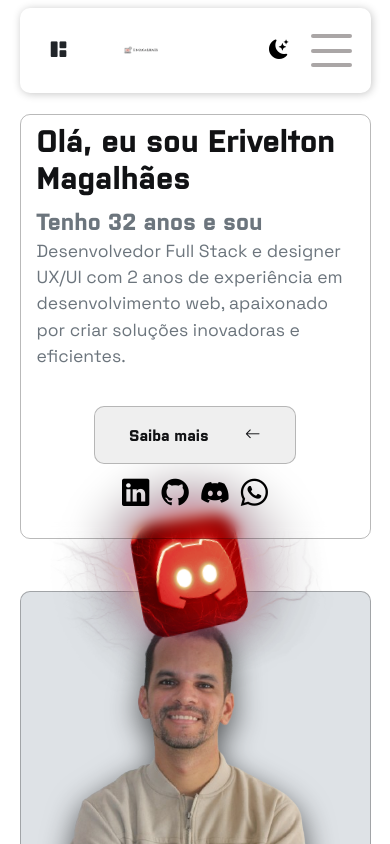
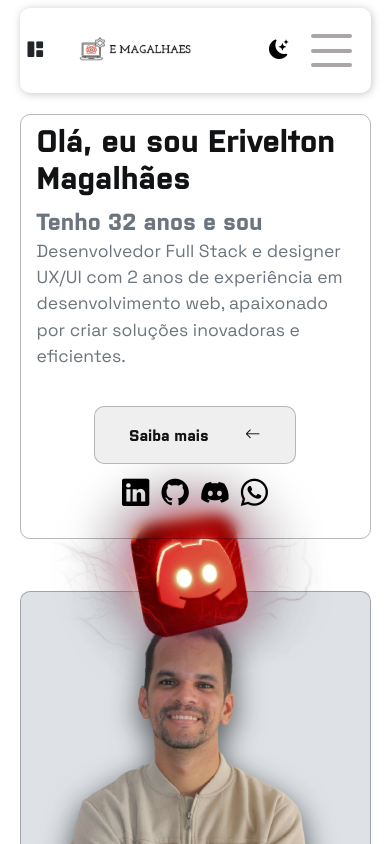
Before and after one commit to EriveltonMGit/Codigo_certo, an Angular app: page / in a window 390 px wide. Shown: the top 844 px of the page. Built offline with nearby package versions, Linux system fonts and the light colour scheme.

Commit message:
chore: modificações na imagem do perfil

```diff
--- a/src/app/home/home.component.scss
+++ b/src/app/home/home.component.scss
@@ -229,11 +229,8 @@ background-color: var(--bs-gray-200);
 
 }
 // TEXTO DA LOGO NO MENU
-#logo div h5{
-    color: var(--bs-red);
-    font-size: 3vw;
-    font-family: Sora;
-    margin-bottom: 0;
+#logo div img{
+   width:50vw;
 }
 // ICON DA DIV LOGO
 #logo .bi{
```
